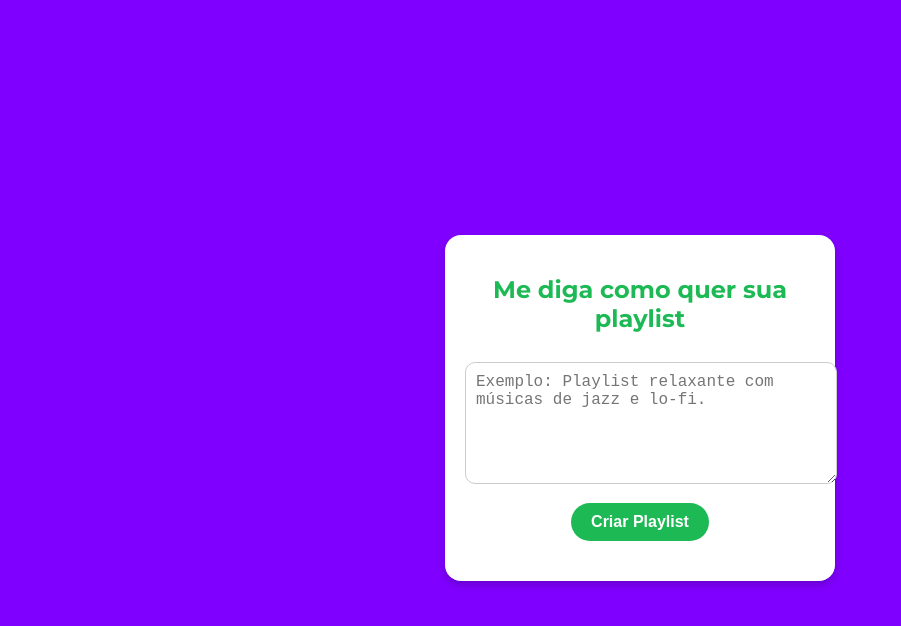
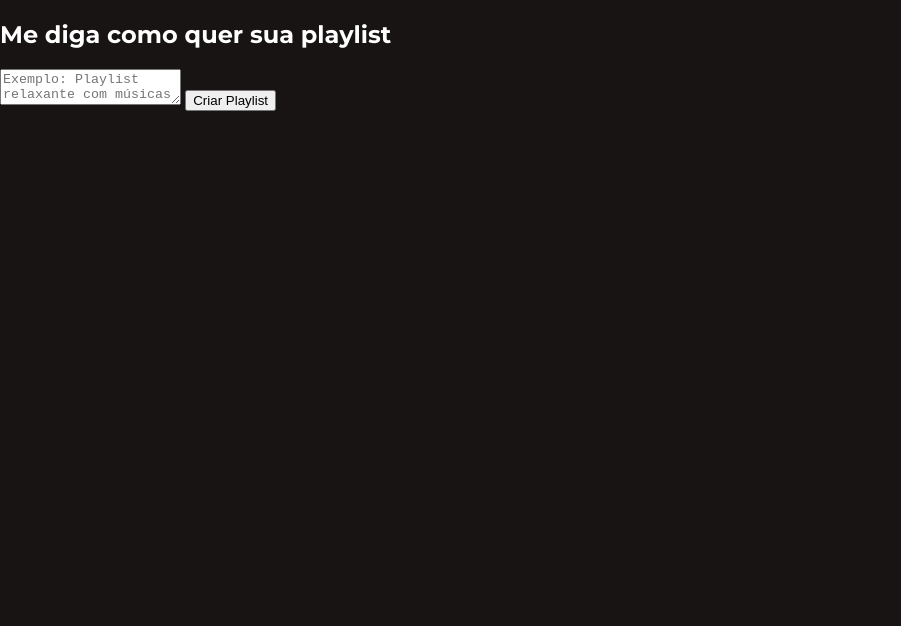
Before and after one commit to laudvs/playlistando, a plain HTML site: page inicio.html in a window 1280 px wide. Shown: the whole page, without its empty margins (0-901 px from the left). Drawn offline with Linux system fonts and the light colour scheme.

Commit message:
alteração de estilização inicio.css

```diff
--- a/inicio.css
+++ b/inicio.css
@@ -1,55 +1,69 @@
 @import url('https://fonts.googleapis.com/css2?family=Montserrat:wght@400;700&display=swap');
 
 body {
+    margin: 0;
+    font-family: 'Circular', 'Spotify Circular', 'Montserrat', sans-serif;
+    display: flex;
+    height: 100vh;
+    background-color: #191414;
+    color: white;
+}
+
+.left-panel {
+    background-color: #1DB954;
+    flex: 1;
+}
+
+.right-panel {
+    flex: 1;
     display: flex;
     justify-content: center;
     align-items: center;
-    height: 100vh;
-    background-color: #8000ff;
-    font-family: 'Montserrat', sans-serif;
+    background-color: #191414;
 }
 
-.container {
-    background: white;
-    padding: 20px;
+.card {
+    background-color: #282828;
+    color: white;
     border-radius: 16px;
-    box-shadow: 0 4px 8px rgba(0, 0, 0, 0.2);
+    padding: 25px;
     text-align: center;
-    width: 350px;
+    width: 320px;
+    box-shadow: 0 4px 10px rgba(0, 0, 0, 0.3);
 }
 
-h2 {
-    color: #1db954;
+.card img {
+    width: 60px;
+    margin-bottom: 20px;
 }
 
-textarea {
-    width: 100%;
-    height: 100px;
-    margin-top: 10px;
-    padding: 10px;
-    border-radius: 10px;
-    border: 1px solid #ccc;
-    font-size: 16px;
+.card p {
+    font-size: 18px;
+    margin: 10px 0;
+    font-weight: bold;
 }
 
-button {
-    margin-top: 15px;
-    background-color: #1db954;
-    color: white;
+.card button {
+    margin-top: 20px;
+    background-color: #1DB954;
+    color: black;
     border: none;
-    border-radius: 20px;
-    padding: 10px 20px;
+    border-radius: 25px;
+    padding: 12px 24px;
     cursor: pointer;
     font-size: 16px;
     font-weight: bold;
+    display: flex;
+    align-items: center;
+    justify-content: center;
+    transition: background 0.3s ease-in-out;
 }
 
-button:hover {
-    background-color: #1aa34a;
+.card button:hover {
+    background-color: #1ed760;
 }
 
-#response {
-    margin-top: 20px;
-    font-size: 16px;
-    color: #333;
+.card button img {
+    margin-right: 8px;
+    width: 22px;
 }
```
